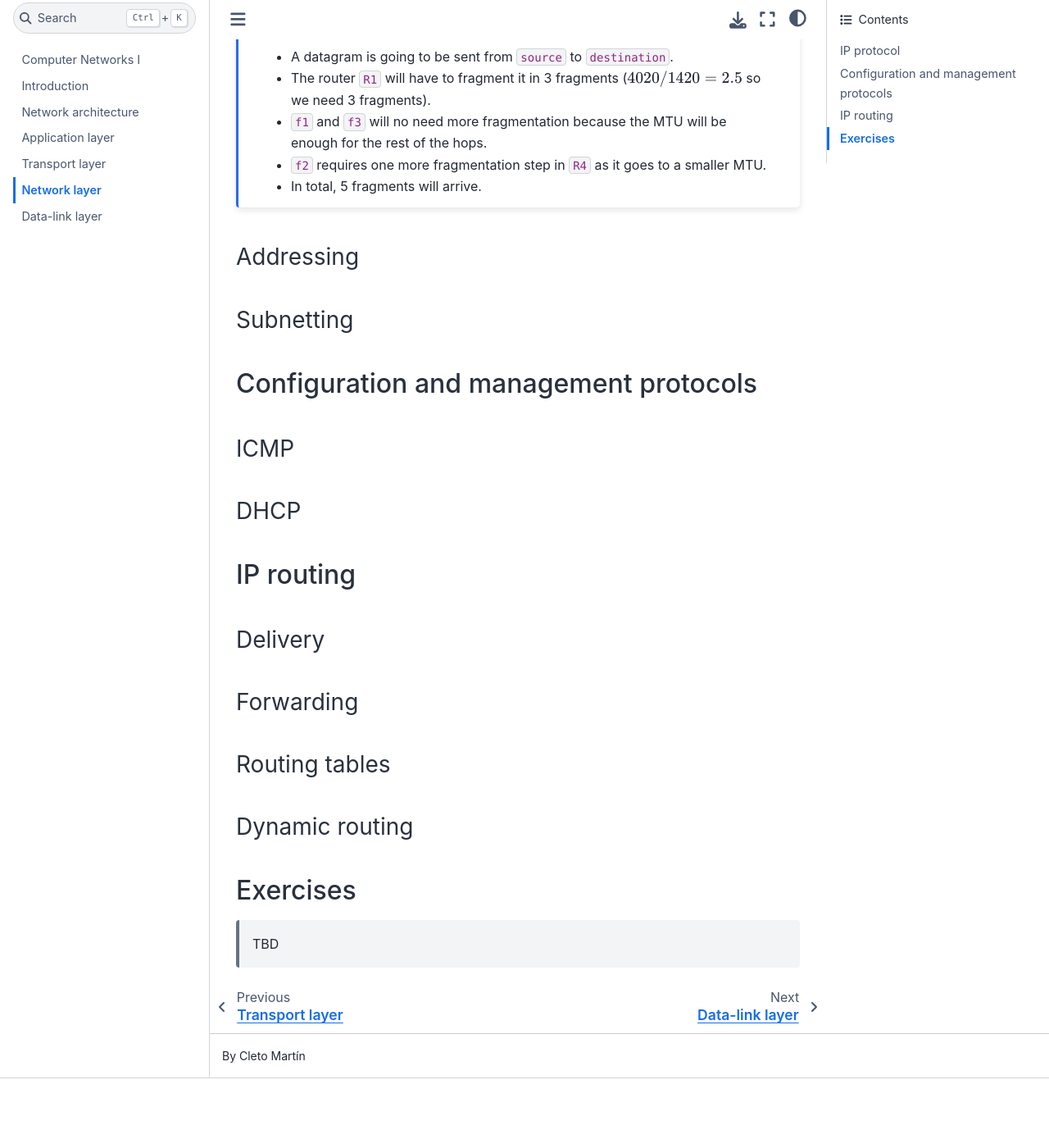
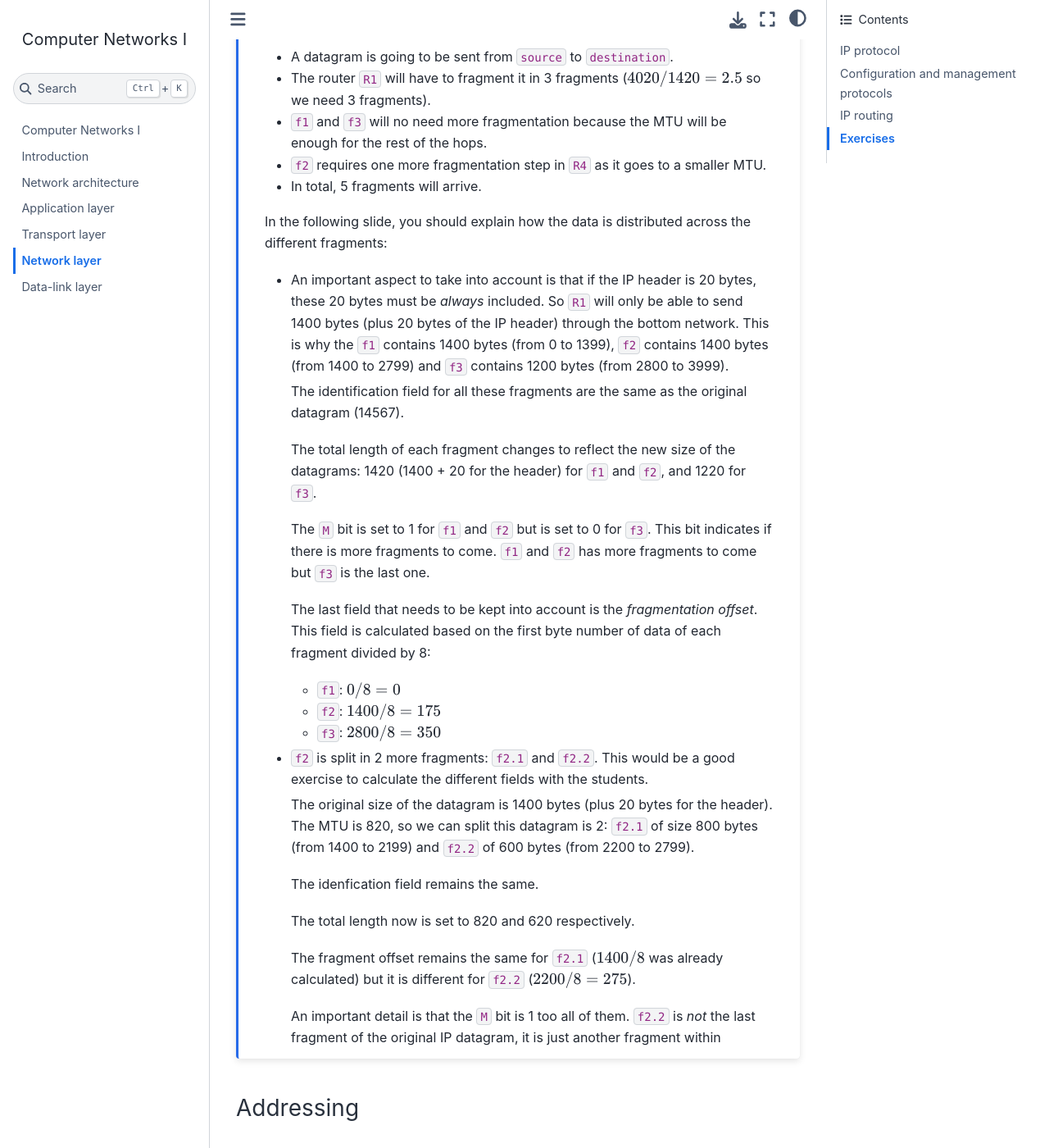
Before and after one commit to cletomartin/redes1, a Jupyter Book: the page built from network.md, in a window 1280 px wide and 1400 px high, scrolled down 3560 px. Shown: the whole window at 82% size. Built offline with Jupyter Book 1.0.4 settings and Sphinx 7.4.7 and the Sphinx Book theme 1.1.4, drawn with Linux system fonts in a browser that asks for light colours; before the commit the page ends 4875 px from its top, so only the background shows below that.

Commit message:
more-stuff

````diff
--- a/network.md
+++ b/network.md
@@ -116,6 +116,37 @@ The fragmentation example should be explained as follows:
 - `f2` requires one more fragmentation step in `R4` as it goes to a smaller MTU.
 - In total, 5 fragments will arrive.
 
+In the following slide, you should explain how the data is distributed across the different fragments:
+
+- An important aspect to take into account is that if the IP header is 20 bytes, these 20 bytes must be _always_ included.
+  So `R1` will only be able to send 1400 bytes (plus 20 bytes of the IP header) through the bottom network.
+  This is why the `f1` contains 1400 bytes (from 0 to 1399), `f2` contains 1400 bytes (from 1400 to 2799) and `f3` contains 1200 bytes (from 2800 to 3999).
+
+  The identification field for all these fragments are the same as the original datagram (14567).
+
+  The total length of each fragment changes to reflect the new size of the datagrams: 1420 (1400 + 20 for the header) for `f1` and `f2`, and 1220 for `f3`.
+
+  The `M` bit is set to 1 for `f1` and `f2` but is set to 0 for `f3`. This bit indicates if there is more fragments to come. `f1` and `f2` has more fragments to come but `f3` is the last one.
+
+  The last field that needs to be kept into account is the _fragmentation offset_.
+  This field is calculated based on the first byte number of data of each fragment divided by 8:
+  - `f1`: $0 / 8 = 0$
+  - `f2`: $1400 / 8 = 175$
+  - `f3`: $2800 / 8 = 350$
+
+- `f2` is split in 2 more fragments: `f2.1` and `f2.2`. This would be a good exercise to calculate the different fields with the students.
+
+   The original size of the datagram is 1400 bytes (plus 20 bytes for the header).
+   The MTU is 820, so we can split this datagram is 2: `f2.1` of size 800 bytes (from 1400 to 2199) and `f2.2` of 600 bytes (from 2200 to 2799).
+
+   The idenfication field remains the same.
+
+   The total length now is set to 820 and 620 respectively.
+
+   The fragment offset remains the same for `f2.1` ($1400 / 8$ was already calculated) but it is different for `f2.2` ($2200 / 8 = 275$).
+
+   An important detail is that the `M` bit is 1 too all of them. `f2.2` is _not_ the last fragment of the original IP datagram,
+   it is just another fragment within
 ```
 
 
````
Also changed, not shown: 1 other file.
